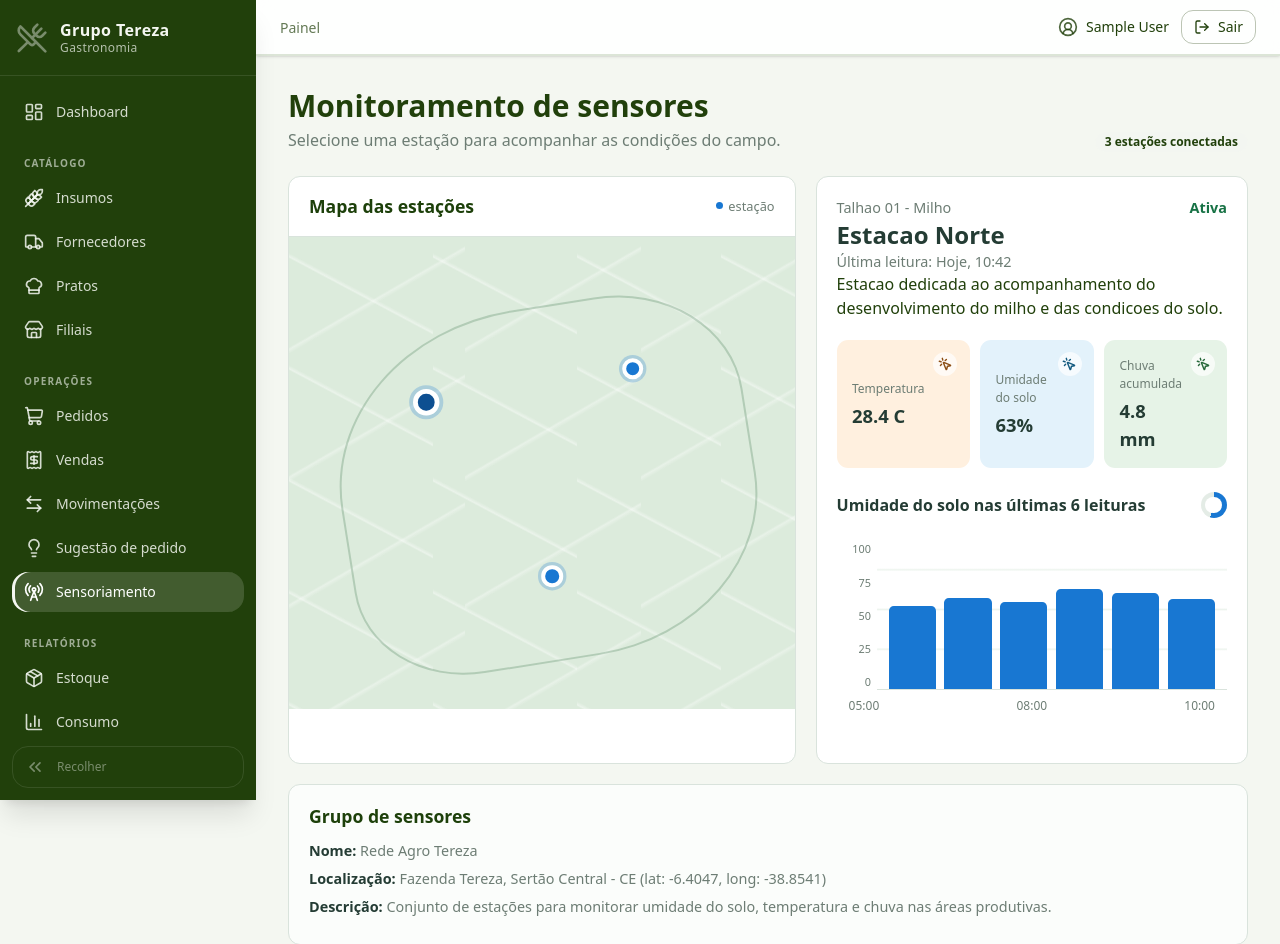
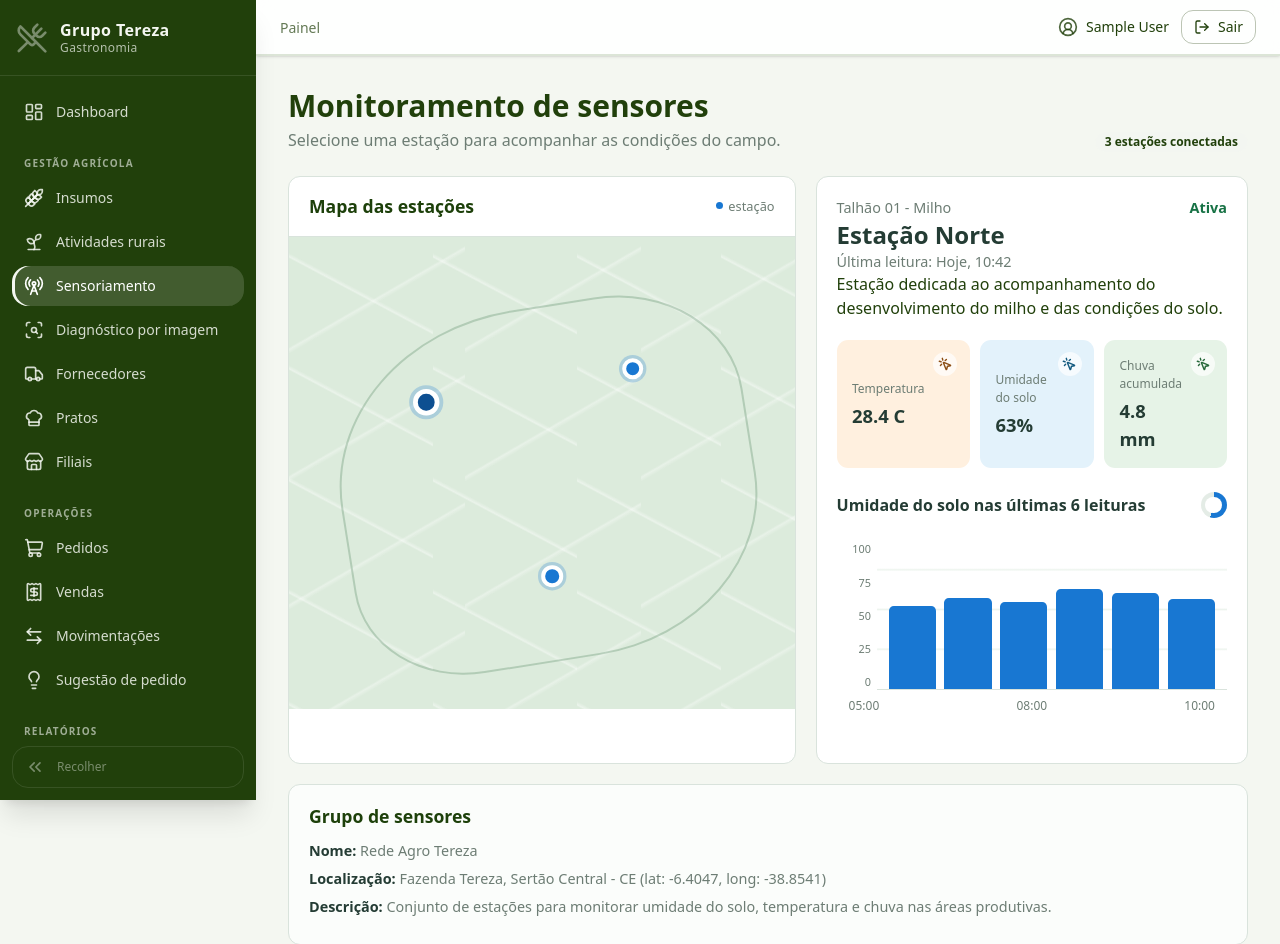
Before and after one commit to mikaellecosta/HackatonAgro, a Django app: page /sensoriamento/ in a window 1280 px wide. Shown: the top 944 px of the page. Run offline with Django 5.2, Linux system fonts and the light colour scheme; the visitor is signed in with stand-in values (Sample User, id 1); style sheets or scripts are compiled from the project's sources.

Commit message:
✅ feat: Update sidebar and sensor details for improved clarity and consistency

```diff
--- a/core/templates/core/_components/sidebar.html
+++ b/core/templates/core/_components/sidebar.html
@@ -29,15 +29,36 @@
             </a>
         </div>
 
-        {# ----- Catálogo ----- #}
+        {# ----- Gestão agrícola ----- #}
         <div class="ts-side-section">
-            <h3 class="ts-side-section-title">Catálogo</h3>
+            <h3 class="ts-side-section-title">Gestão agrícola</h3>
 
             <a href="{% url 'core:insumo_list' %}"
                class="ts-side-link {% active_link 'insumo_' %}"
                title="Insumos">
                 <i data-lucide="wheat" class="ts-side-icon" aria-hidden="true"></i>
                 <span class="ts-side-label">Insumos</span>
+            </a>
+
+            <a href="{% url 'core:atividade-rural_list' %}"
+               class="ts-side-link {% active_link 'atividade-rural_' %}"
+               title="Atividades rurais">
+                <i data-lucide="sprout" class="ts-side-icon" aria-hidden="true"></i>
+                <span class="ts-side-label">Atividades rurais</span>
+            </a>
+
+            <a href="{% url 'core:sensoriamento' %}"
+               class="ts-side-link {% active_link 'sensoriamento' %}"
+               title="Sensoriamento">
+                <i data-lucide="radio-tower" class="ts-side-icon" aria-hidden="true"></i>
+                <span class="ts-side-label">Sensoriamento</span>
+            </a>
+
+            <a href="{% url 'core:diagnosticos' %}"
+               class="ts-side-link {% active_link 'diagnosticos' %}"
+               title="Diagnóstico por imagem">
+                <i data-lucide="scan-search" class="ts-side-icon" aria-hidden="true"></i>
+                <span class="ts-side-label">Diagnóstico por imagem</span>
             </a>
 
             <a href="{% url 'core:fornecedor_list' %}"
@@ -93,13 +114,6 @@
                 <i data-lucide="lightbulb" class="ts-side-icon" aria-hidden="true"></i>
                 <span class="ts-side-label">Sugestão de pedido</span>
             </a>
-
-            <a href="{% url 'core:sensoriamento' %}"
-               class="ts-side-link {% active_link 'sensoriamento' %}"
-               title="Sensoriamento">
-                <i data-lucide="radio-tower" class="ts-side-icon" aria-hidden="true"></i>
-                <span class="ts-side-label">Sensoriamento</span>
-            </a>
         </div>
 
         {# ----- Relatórios ----- #}
--- a/core/templates/core/sensoriamento.html
+++ b/core/templates/core/sensoriamento.html
@@ -187,7 +187,7 @@
         <aside class="sensor-detail-panel" aria-live="polite">
             {% for estacao in estacoes %}
             <div class="sensor-detail" data-detail="{{ estacao.id }}" {% if not forloop.first %}hidden{% endif %}>
-                <div class="sensor-detail-meta"><span>{{ estacao.area }}</span><span class="sensor-status{% if estacao.status == 'Atencao' %} attention{% endif %}">{{ estacao.status }}</span></div>
+                <div class="sensor-detail-meta"><span>{{ estacao.area }}</span><span class="sensor-status{% if estacao.status == 'Atenção' %} attention{% endif %}">{{ estacao.status }}</span></div>
                 <h2>{{ estacao.nome }}</h2>
                 <p class="sensor-detail-meta">Última leitura: {{ estacao.ultima_leitura }}</p>
                 <p>{{ estacao.descricao }}</p>
--- a/core/views/sensoriamento.py
+++ b/core/views/sensoriamento.py
@@ -5,11 +5,11 @@ from django.views.generic import TemplateView
 mock_estacoes = [
     {
         'id': 1,
-        'nome': 'Estacao Norte',
-        'area': 'Talhao 01 - Milho',
+        'nome': 'Estação Norte',
+        'area': 'Talhão 01 - Milho',
         'latitude': '-6.4011',
         'longitude': '-38.8578',
-        'descricao': 'Estacao dedicada ao acompanhamento do desenvolvimento do milho e das condicoes do solo.',
+        'descricao': 'Estação dedicada ao acompanhamento do desenvolvimento do milho e das condições do solo.',
         'status': 'Ativa',
         'ultima_leitura': 'Hoje, 10:42',
         'temperatura': '28.4 C',
@@ -21,11 +21,11 @@ mock_estacoes = [
     },
     {
         'id': 2,
-        'nome': 'Estacao Leste',
-        'area': 'Talhao 02 - Soja',
+        'nome': 'Estação Leste',
+        'area': 'Talhão 02 - Soja',
         'latitude': '-6.3984',
         'longitude': '-38.8421',
-        'descricao': 'Monitora a umidade e a temperatura do talhao de soja durante o ciclo de cultivo.',
+        'descricao': 'Monitora a umidade e a temperatura do talhão de soja durante o ciclo de cultivo.',
         'status': 'Ativa',
         'ultima_leitura': 'Hoje, 10:39',
         'temperatura': '27.1 C',
@@ -37,12 +37,12 @@ mock_estacoes = [
     },
     {
         'id': 3,
-        'nome': 'Estacao Sul',
+        'nome': 'Estação Sul',
         'area': 'Pasto 03',
         'latitude': '-6.4147',
         'longitude': '-38.8652',
-        'descricao': 'Acompanha as condicoes do pasto e indica periodos de baixa disponibilidade de agua.',
-        'status': 'Atencao',
+        'descricao': 'Acompanha as condições do pasto e indica períodos de baixa disponibilidade de água.',
+        'status': 'Atenção',
         'ultima_leitura': 'Hoje, 09:58',
         'temperatura': '30.2 C',
         'umidade_solo': '39%',
```
